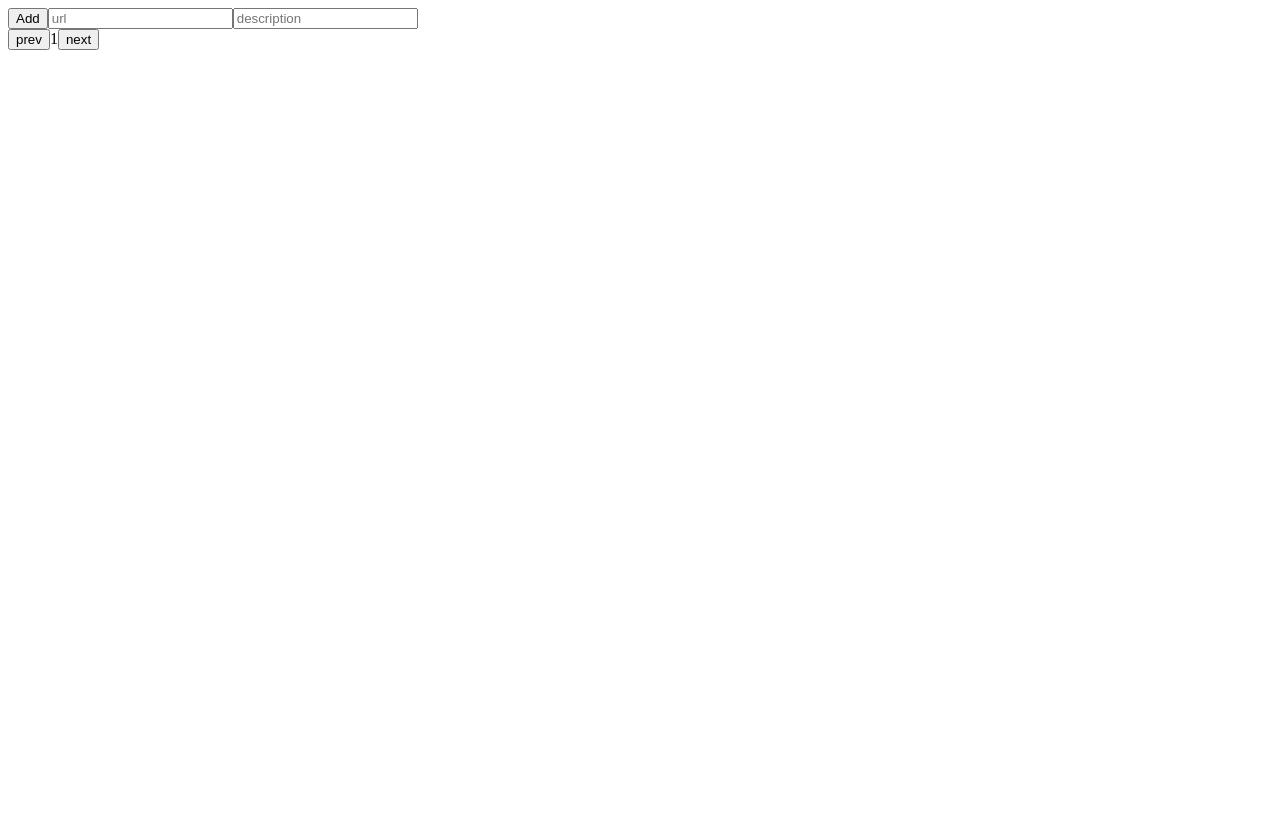
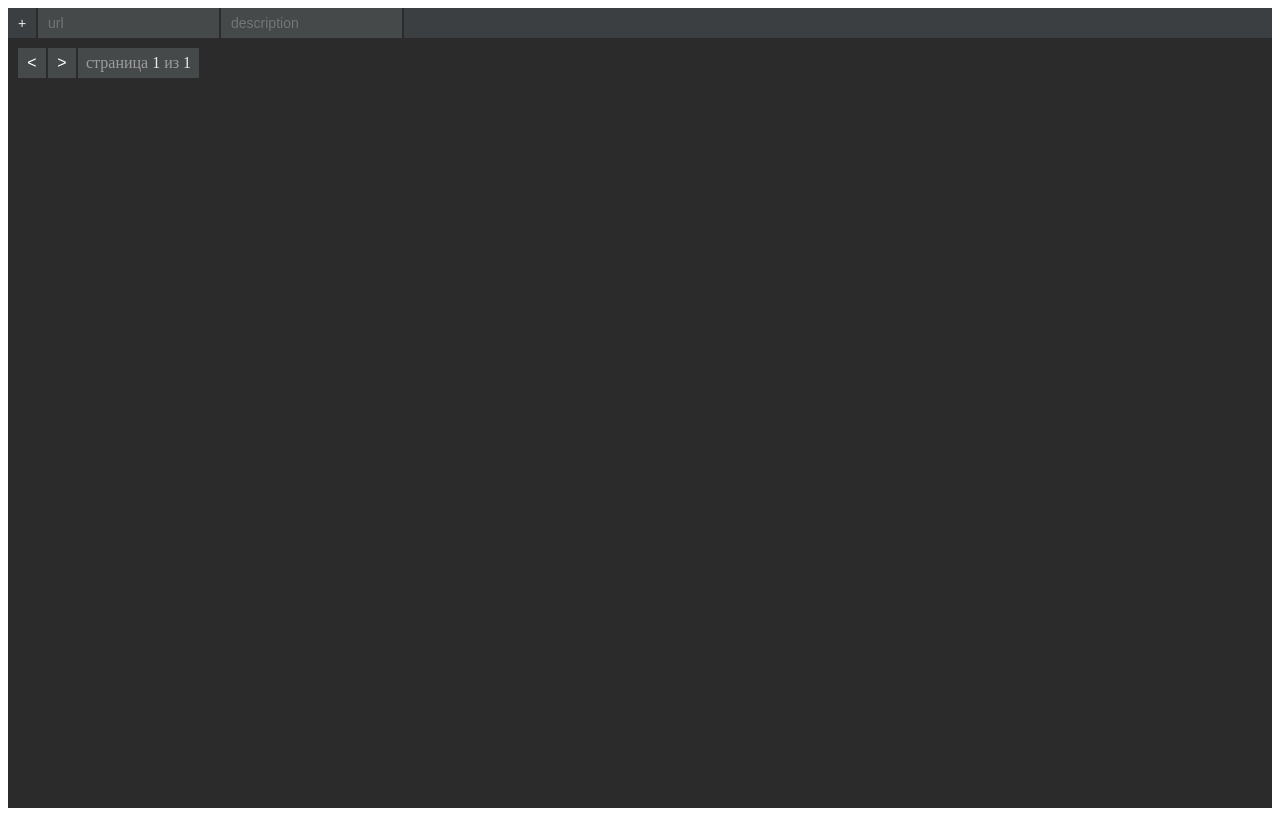
Before and after one commit to Stangenzirkel/FrontLessons, a Next.js app in the folder blog/: page /gallery in a window 1280 px wide. Built offline with nearby package versions, Linux system fonts and the light colour scheme.

Commit message:
красивск

```diff
--- /dev/null
+++ b/blog/components/App/App.jsx
@@ -0,0 +1,10 @@
+import React from "react";
+import css from "./App.module.css"
+
+export const App = ({children}) => {
+    return (
+        <div className={css.div_app}>
+            {children}
+        </div>
+    );
+};
--- /dev/null
+++ b/blog/components/App/App.module.css
@@ -0,0 +1,4 @@
+.div_app {
+    height: 100vh;
+    background-color: #2b2b2b;
+}
--- a/blog/components/GalleryCard/GalleryCard.jsx
+++ b/blog/components/GalleryCard/GalleryCard.jsx
@@ -2,7 +2,7 @@ import React from "react";
 
 
 export const GalleryCard = ({image_src, description}) => {
-    return <div>
+    return <div className="card">
         <img width="100px" height="100px" src={image_src} alt="ГДЕ?"/>
         <p> {description} </p>
     </div>;
--- a/blog/components/GalleryCards/GalleryCards.jsx
+++ b/blog/components/GalleryCards/GalleryCards.jsx
@@ -1,15 +1,17 @@
 import React, {useState} from "react";
 import {GalleryCard} from "../GalleryCard/GalleryCard";
+import css from "./GalleryCards.module.css";
 
 export const GalleryCards = ({content}) => {
     const CARDS_ON_PAGE = 2;
     let [pageState, setPageState] = useState(1);
     return <div>
+        <div className={css.page_switcher}>
+            <button onClick={() => setPageState((ls) => ls > 1 ? ls - 1 : ls)} className={css.button}> &lt; </button>
+            <button onClick={() => setPageState((ls) => ls < content.length / CARDS_ON_PAGE ? ls + 1: ls)} className={css.button}> &gt; </button>
+            &nbsp; страница <span id="currentPage" className={css.page_num}>{pageState}</span> из <span id="allPages" className={css.page_num}>{content.length ? Math.ceil(content.length / CARDS_ON_PAGE) : 1}</span> &nbsp;
+        </div>
         {content.map((el, i) => <GalleryCard image_src={el.image_src} description={el.description} key={i}/>).slice((pageState - 1) * CARDS_ON_PAGE, pageState * CARDS_ON_PAGE)}
-        <div style={{bottom: 0}}>
-            <button onClick={() => setPageState((ls) => ls > 1 ? ls - 1 : ls)}> prev </button>
-            <span id="currentPage">{pageState}</span>
-            <button onClick={() => setPageState((ls) => ls < content.length / CARDS_ON_PAGE ? ls + 1: ls)}> next </button>
-        </div>
+
     </div>;
 }
--- /dev/null
+++ b/blog/components/GalleryCards/GalleryCards.module.css
@@ -0,0 +1,27 @@
+.button{
+    background-color: transparent;
+    height: 30px;
+    width: 30px;
+    margin-left: 0;
+    border: none;
+    border-right: solid #2b2b2b 2px;
+    color: white;
+    padding: 0;
+    text-align: center;
+    text-decoration: none;
+    display: inline-block;
+    font-size: 16px;
+}
+
+.page_num{
+    color: #eaeaea;
+}
+
+.page_switcher{
+    display: inline-block;
+    position: relative;
+    background-color: #45494a;
+    top: 10px;
+    left: 10px;
+    color: #9d9d9d;
+    font-family: "Apple Braille"}
--- a/blog/components/GalleryForm/GalleryForm.jsx
+++ b/blog/components/GalleryForm/GalleryForm.jsx
@@ -1,9 +1,10 @@
 import React from "react";
+import css from "./GalleryForm.module.css"
 
 export const GalleryForm = ({onSubmit}) => {
-    return <form onSubmit={(e) => {onSubmit(e); e.target.url.value = ""; e.target.description.value = ""}}>
-        <button type="submit"> Add </button>
-        <input id="url" type="text" placeholder="url"/>
-        <input id="description" type="text" placeholder="description"/>
+    return <form className={css.form_main} onSubmit={(e) => {onSubmit(e); e.target.url.value = ""; e.target.description.value = ""}}>
+        <button type="submit" className={css.button_add}> + </button>
+        <input id="url" type="text" placeholder="url" className={css.input}/>
+        <input id="description" type="text" placeholder="description" className={css.input}/>
     </form>;
 }
--- /dev/null
+++ b/blog/components/GalleryForm/GalleryForm.module.css
@@ -0,0 +1,31 @@
+.form_main{
+    background-color: #3c3f41;
+    height: 30px;
+    padding: 0;
+}
+
+.input{
+    margin: 0;
+    height: 30px;
+    padding: 0;
+    font-size: 14px;
+    text-align: left;
+    text-indent: 10px;
+    color: #eaeaea;
+    background-color: #45494a;
+    border: none;
+    border-right: solid #2b2b2b 2px;
+    outline: none;
+}
+
+.button_add{
+    padding: 0;
+    height: 30px;
+    width: 30px;
+    background-color: transparent;
+    border: none;
+    color: #eaeaea;
+    font-size: 14px;
+    text-align: center;
+    border-right: solid #2b2b2b 2px;
+}
--- a/blog/components/Text/Text.jsx
+++ b/blog/components/Text/Text.jsx
@@ -1,5 +1,5 @@
 import React from "react";
-import css from "./Button.module.css";
+import css from "./Text.module.css";
 
 export const Text = ({children}) => {
     return <p className={css.p}> {children} </p>;
--- a/blog/pages/gallery/index.jsx
+++ b/blog/pages/gallery/index.jsx
@@ -1,6 +1,7 @@
 import {GalleryForm} from "../../components/GalleryForm/GalleryForm";
 import {GalleryCards} from "../../components/GalleryCards/GalleryCards";
 import {useState} from "react";
+import {App} from "../../components/App/App";
 
 export default function indexGallery() {
     let [contentState, setContentState] = useState([]);
@@ -10,8 +11,8 @@ export default function indexGallery() {
         setContentState(ls => [...(ls || []), {image_src: e.target.url.value, description: e.target.description.value}]);
     }
 
-    return <div>
+    return <App>
         <GalleryForm onSubmit={handleFormSubmit}/>
         {contentState && <GalleryCards content={contentState}/>}
-    </div>;
+    </App>;
 }
--- a/blog/styles/Home.module.css
+++ b/blog/styles/Home.module.css
@@ -4,7 +4,7 @@
 
 .main {
   min-height: 100vh;
-  padding: 4rem 0;
+  padding: 0;
   flex: 1;
   display: flex;
   flex-direction: column;
--- a/blog/styles/globals.css
+++ b/blog/styles/globals.css
@@ -5,6 +5,7 @@ body {
   font-family: -apple-system, BlinkMacSystemFont, Segoe UI, Roboto, Oxygen,
     Ubuntu, Cantarell, Fira Sans, Droid Sans, Helvetica Neue, sans-serif;
 }
+
 
 a {
   color: inherit;
```
Also changed, not shown: blog/components/Text/Text.module.css (renamed from blog/components/Text/Button.module.css).
